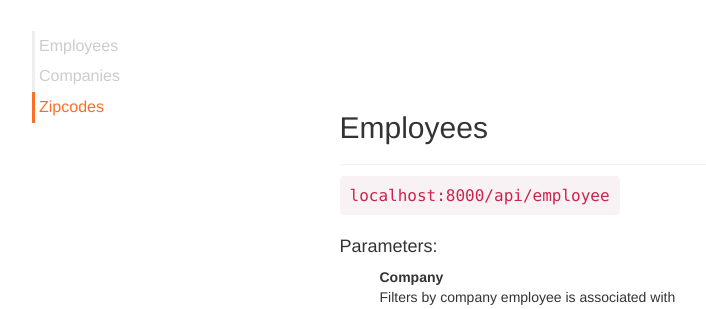
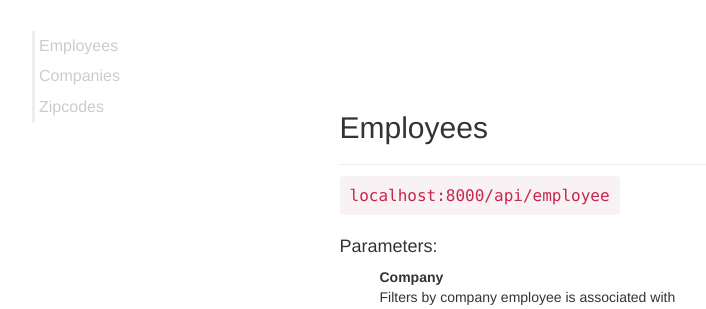
Before and after one commit to RoryShively/waybalzer-api, a Flask app: page /rest-docs in a window 1280 px wide. Shown: the part 149-458 px from the top of the page, without its empty margins (23-729 px from the left). Run offline with Flask 2, Linux system fonts and the light colour scheme; some libraries are stand-ins or nearby versions.

Commit message:
*bug fix* spy scroll

```diff
--- a/wayblazer/blueprints/page/templates/page/rest-docs.html
+++ b/wayblazer/blueprints/page/templates/page/rest-docs.html
@@ -22,6 +22,7 @@
                     <li>
                         <a href="#zipcodes">Zipcodes</a>
                     </li>
+                    <li class="off-screen"><a href="#e" class="off-screen">e</a></li>
                 </ul>
             </div>
             </div>
@@ -175,7 +176,7 @@
                     </p>
                 </div>
 
-                <div class="api-img">
+                <div class="api-img" id="e">
                     <img src="http://lostriverweb.com/rest-presentation/images/yodawg_restful.jpg" alt="">
                 </div>
 
--- a/wayblazer/static/scripts/main.js
+++ b/wayblazer/static/scripts/main.js
@@ -1,7 +1,9 @@
 $(document).ready(function() {
 
     $('body').scrollspy({
-        target: '#api-nav'
+        target: '#api-nav',
+        offset: 30
+
     });
 
 });
--- a/wayblazer/static/styles/main.css
+++ b/wayblazer/static/styles/main.css
@@ -18,6 +18,10 @@ body {
     padding-top: 10px;
     border-top: 1px solid #e9e9e9;
     height: 60px;
+}
+
+.off-screen {
+    margin-left: -2000px;
 }
 
 /* Margin and padding
```
